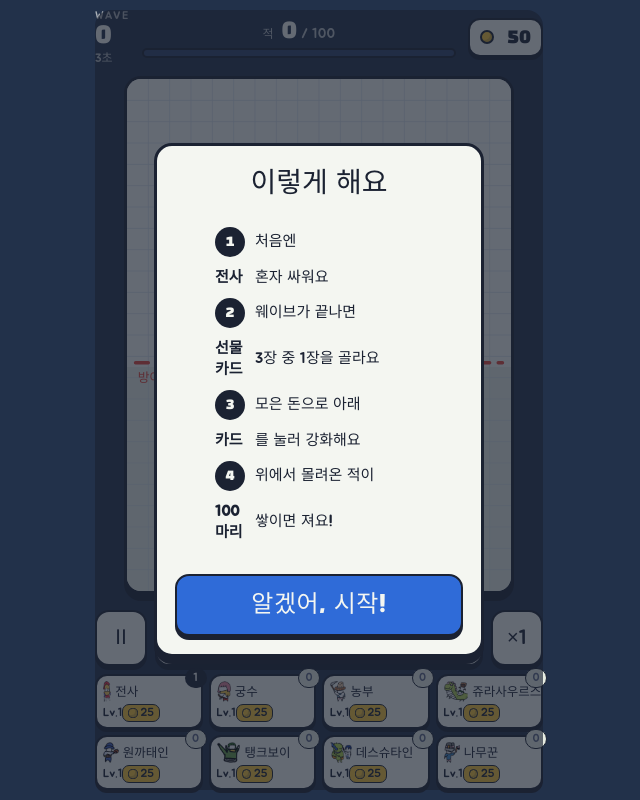
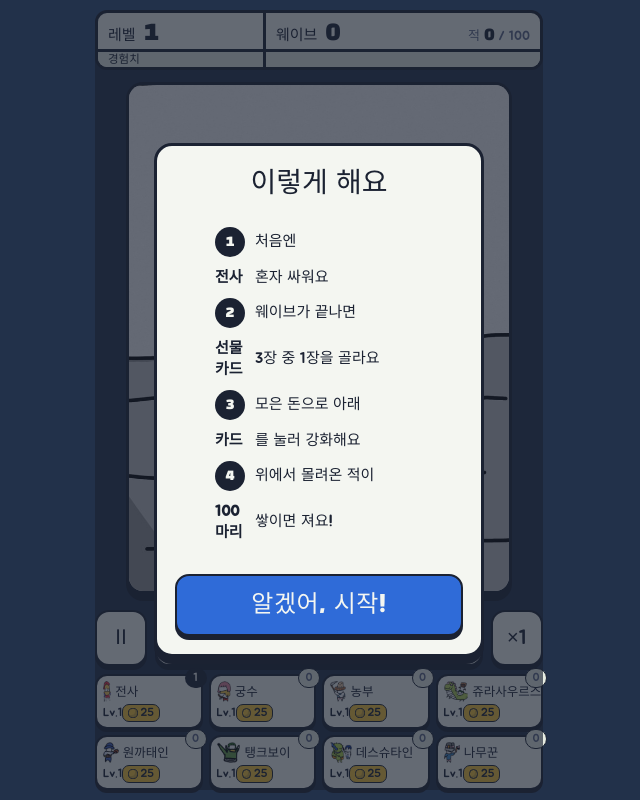
Before and after one commit to kongpot9/tower-defense, a plain HTML site: page new-game/index.html in a window 1280 px wide. Both pictures are taken after a click on the button "전투 시작". Shown: the whole page, without its empty margins (321-961 px from the left). Drawn offline with Linux system fonts and the light colour scheme.

Commit message:
🏰 예준이가 그린 플레이 화면 — 성 밖엔 적, 성 안엔 아군, 위엔 레벨·웨이브 (그림·기획: 구예준)
- 예준이 성 그림을 전장 배경으로, 아군 칸은 성 안 돌바닥으로 내림
- 적은 성벽 앞에서 쌓이고, 임시 터렛은 성가퀴 5자리에
- 위 막대: 레벨 + 경험치 바 | 웨이브 수 (+ 적 수), 돈은 아래 선물 칸으로
- 레벨은 적 1마리 = 경험치 1 (레벨 효과는 예준이가 정할 예정)

Co-Authored-By: Claude Opus 5.5 <noreply@anthropic.com>
Claude-Session: https://claude.ai/code/session_0154SZmUKpk3PfpneAGffqWr

```diff
--- a/new-game/index.html
+++ b/new-game/index.html
@@ -106,25 +106,23 @@ h1,h2,p{margin:0}
 
 /* ---------- battle ---------- */
 #battle{gap:8px}
-.hud{display:grid;grid-template-columns:auto 1fr auto;gap:12px;align-items:center}
-.hud-wave{display:flex;flex-direction:column;line-height:1}
-.hud-wave .lbl{font-size:11px;letter-spacing:.16em;color:color-mix(in srgb,var(--paper) 65%,var(--desk))}
-.hud-wave b{font-family:var(--f-display);font-weight:400;font-size:28px;font-variant-numeric:tabular-nums}
-.hud-wave .time{font-size:12px;color:color-mix(in srgb,var(--paper) 70%,var(--desk));margin-top:3px;font-variant-numeric:tabular-nums}
-.hud-count{display:flex;flex-direction:column;gap:5px}
-.cnt{display:flex;align-items:baseline;justify-content:center;gap:4px;line-height:1}
-.cnt .lbl{font-size:12px;margin-right:4px;color:color-mix(in srgb,var(--paper) 70%,var(--desk))}
-.cnt b{font-family:var(--f-display);font-weight:400;font-size:26px;font-variant-numeric:tabular-nums}
-.cnt span{font-size:14px;color:color-mix(in srgb,var(--paper) 70%,var(--desk))}
-.bar{height:10px;border-radius:6px;background:var(--desk-hi);border:2px solid var(--ink);overflow:hidden}
+.hud{display:grid;grid-template-columns:38% 1fr;background:var(--paper);color:var(--ink);border:3px solid var(--ink);border-radius:12px;overflow:hidden}
+.hud-box{display:flex;flex-direction:column;justify-content:space-between;min-width:0}
+.hud-lv{border-right:3px solid var(--ink)}
+.hb-top{display:flex;align-items:baseline;gap:8px;padding:6px 10px 4px;line-height:1}
+.hb-top .lbl{font-size:15px}
+.hb-top b{font-family:var(--f-display);font-weight:400;font-size:26px;font-variant-numeric:tabular-nums}
+.hb-top .cnt{margin-left:auto;font-size:13px;color:var(--muted);font-variant-numeric:tabular-nums;white-space:nowrap}
+.hb-top .cnt b{font-size:18px;color:var(--ink)}
+.xpbar{position:relative;height:18px;background:var(--paper-2);border-top:3px solid var(--ink)}
+.xpbar i{position:absolute;inset:0 auto 0 0;width:0;background:var(--blue);transition:width .2s}
+.xpbar span{position:relative;display:block;padding-left:10px;font-size:11.5px;line-height:15px;color:var(--ink)}
+.bar{height:18px;background:var(--paper-2);border-top:3px solid var(--ink);overflow:hidden}
 .bar i{display:block;height:100%;width:0;background:var(--green);transition:width .2s}
-.hud-count[data-level="1"] .bar i{background:var(--orange)}
-.hud-count[data-level="2"] .bar i{background:var(--red)}
-.hud-count[data-level="2"] .cnt b{color:var(--red);animation:pulse .5s ease-in-out infinite alternate}
+.hud-wave[data-level="1"] .bar i{background:var(--orange)}
+.hud-wave[data-level="2"] .bar i{background:var(--red)}
+.hud-wave[data-level="2"] .cnt b{color:var(--red)}
 @keyframes pulse{to{transform:scale(1.12)}}
-.hud-gold{display:flex;align-items:center;gap:6px;background:var(--paper);color:var(--ink);border:2.5px solid var(--ink);border-radius:12px;
-  padding:5px 10px;box-shadow:0 3px 0 var(--ink)}
-.hud-gold b{font-family:var(--f-display);font-weight:400;font-size:20px;min-width:2.6ch;text-align:right;font-variant-numeric:tabular-nums}
 .field{flex:1;min-height:0;position:relative;display:flex;align-items:center;justify-content:center}
 #cv{display:block;border-radius:14px;box-shadow:0 0 0 3px var(--ink),0 7px 0 3px var(--ink);touch-action:none;background:var(--paper)}
 .tray{display:flex;flex-direction:column;gap:8px;padding-top:4px}
@@ -132,7 +130,9 @@ h1,h2,p{margin:0}
 .row-main .sq{height:56px}
 .next{height:56px;display:flex;flex-direction:column;justify-content:center;gap:7px;padding:0 14px;background:var(--paper);color:var(--ink);
   border:2.5px solid var(--ink);border-radius:14px;box-shadow:0 4px 0 var(--ink)}
-.next-lbl{font-size:15px;font-variant-numeric:tabular-nums}
+.next-lbl{font-size:14px;font-variant-numeric:tabular-nums;display:flex;justify-content:space-between;align-items:center;gap:8px}
+.next-lbl .g{display:flex;align-items:center;gap:5px}
+.next-lbl .g b{font-family:var(--f-display);font-weight:400;font-size:19px}
 .next-bar{height:9px;border-radius:5px;background:var(--paper-2);border:1.5px solid var(--ink);overflow:hidden}
 .next-bar i{display:block;height:100%;width:0;background:var(--yellow);transition:width .25s linear}
 .rw{width:min(360px,100%);display:flex;flex-direction:column;gap:12px}
@@ -256,12 +256,14 @@ h1,h2,p{margin:0}
   <!-- ===== 전투 ===== -->
   <section id="battle" class="screen" hidden>
     <header class="hud">
-      <div class="hud-wave"><span class="lbl">WAVE</span><b id="hWave">0</b><span class="time" id="hTime">3초</span></div>
-      <div class="hud-count" id="hCountBox" data-level="0">
-        <div class="cnt"><span class="lbl">적</span><b id="hCount">0</b><span>/ 100</span></div>
+      <div class="hud-box hud-lv">
+        <div class="hb-top"><span class="lbl">레벨</span><b id="hLv">1</b></div>
+        <div class="xpbar"><i id="hXp"></i><span>경험치</span></div>
+      </div>
+      <div class="hud-box hud-wave" id="hCountBox" data-level="0">
+        <div class="hb-top"><span class="lbl">웨이브</span><b id="hWave">0</b><span class="cnt">적 <b id="hCount">0</b> / 100</span></div>
         <div class="bar"><i id="hBar"></i></div>
       </div>
-      <div class="hud-gold"><i class="coin"></i><b id="hGold">0</b></div>
     </header>
     <div class="field" id="field">
       <canvas id="cv" aria-label="전장"></canvas>
@@ -275,7 +277,7 @@ h1,h2,p{margin:0}
     <div class="tray">
       <div class="row-main">
         <button class="btn sq" id="bPause" type="button" aria-label="일시정지">Ⅱ</button>
-        <div class="next" id="nextBox"><span class="next-lbl" id="nextLbl">곧 시작</span><span class="next-bar"><i id="nextBar"></i></span></div>
+        <div class="next" id="nextBox"><span class="next-lbl"><span class="g"><i class="coin"></i><b id="hGold">0</b></span><span id="nextLbl">곧 시작</span></span><span class="next-bar"><i id="nextBar"></i></span></div>
         <button class="btn sq" id="bSpeed" type="button" aria-label="배속">×1</button>
       </div>
       <div class="deckbar" id="deckbar"></div>
@@ -314,7 +316,7 @@ h1,h2,p{margin:0}
 
     <div class="ov" id="overOv" hidden>
       <div class="ov-card">
-        <h2 class="go-title">방어선이 무너졌어요!</h2>
+        <h2 class="go-title">성이 무너졌어요!</h2>
         <p class="sub" id="goReason">적이 100마리 쌓였어요</p>
         <div class="go-wave"><small>도달한 웨이브</small><span id="goWave">0</span></div>
         <div class="go-best" id="goBest"></div>
@@ -346,8 +348,8 @@ const UIF = 'Jua,"Apple SD Gothic Neo","Malgun Gothic",sans-serif';
 const DISPF = '"Black Han Sans","Apple SD Gothic Neo","Malgun Gothic",sans-serif';
 
 /* ===== 전장 크기 (논리 좌표) ===== */
-const W = 360, H = 480, WALL_Y = 262;
-const COLS = 5, ROWS = 3, CW = 64, CH = 60, GX = 20, GY = 292, SLOTS = COLS * ROWS;
+const W = 360, H = 480, WALL_Y = 236;   // 적은 성벽(WALL_Y) 앞에서 멈춰요
+const COLS = 5, ROWS = 3, CW = 64, CH = 64, GX = 20, GY = 274, SLOTS = COLS * ROWS;   // 아군 칸은 성 안 돌바닥에
 const slotXY = (i) => ({ x: GX + CW * (i % COLS + 0.5), y: GY + CH * (Math.floor(i / COLS) + 0.5) });
 
 /* ===== 밸런스 (숫자만 바꾸면 게임이 바뀌어요) ===== */
@@ -362,7 +364,7 @@ const BAL = {
   maxEnemies: 100,
   bossEvery: 10, bossHp: 25, bossWeight: 10,
   dmgMul: 1,
-  turretSpots: [135, 225, 45, 315],    // 방어선 위 터렛 자리 4개
+  turretSpots: [189, 130, 256, 50, 321], // 성벽 위 망루 5개 (예준이 그림의 성가퀴 자리)
 };
 
 /* ===== 웨이브 선물: 버프템 · 터렛 (임시 — 예준이가 바꿀 예정) ===== */
@@ -374,8 +376,8 @@ const BUFFS = [
   { id: 'spd',   name: '번개 장갑',   emo: '🧤', color: '#F7D774', base: 0.10, max: 5, d: (v) => '아군 전체 공격 속도 +' + P(v), s: (v) => '+' + P(v) },
   { id: 'rng',   name: '망원경',      emo: '🔭', color: '#9AD3F2', base: 15, max: 5, d: (v) => '아군 전체 사거리 +' + Math.round(v), s: (v) => '+' + Math.round(v) },
   { id: 'gold',  name: '황금 주머니', emo: '👛', color: '#EDD38A', base: 1, max: 3, d: (v) => '적을 처치할 때마다 돈 +' + v, s: (v) => '+' + v },
-  { id: 'thorn', name: '가시 방어선', emo: '🌵', color: '#B5DE85', base: 0.01, max: 3,
-    d: (v) => '방어선에 붙은 적이 1초마다 체력의 ' + P(v) + '를 잃어요 (보스는 4분의 1)', s: (v) => P(v) },
+  { id: 'thorn', name: '가시 성벽', emo: '🌵', color: '#B5DE85', base: 0.01, max: 3,
+    d: (v) => '성벽에 붙은 적이 1초마다 체력의 ' + P(v) + '를 잃어요 (보스는 4분의 1)', s: (v) => P(v) },
   { id: 'chest', name: '보물 상자',   emo: '🎁', color: '#C7A6E6', max: 5, d: (v) => '돈 ' + Math.round(v) + '을 바로 받아요', s: (v) => '돈 ' + Math.round(v) },
 ];
 const buffVal = (b, n = S.stacks[b.id] || 0) => (b.id === 'chest' ? chestGold() : b.base) * (1 + n);
@@ -445,11 +447,12 @@ function newBattle() {
     gold: BAL.startGold, picks: 0, upN: 0, kills: 0, time: 0,
     units: new Array(SLOTS).fill(null), enemies: [], projs: [], fx: [], pools: [],
     levels: {}, count: 0, paused: false, over: false, choosing: false, offer: null, sel: -1, banner: null,
-    buff: { dmg: 0, spd: 0, rng: 0, gold: 0, thorn: 0 }, stacks: {}, turrets: [], turretLv: 1,
+    buff: { dmg: 0, spd: 0, rng: 0, gold: 0, thorn: 0 }, stacks: {}, turrets: [], turretLv: 1, lv: 1, xp: 0,
   });
   S.deck.forEach((id) => { S.levels[id] = 1; });
   placeUnit('sword', 2);
 }
+const xpNeed = () => 10 + 5 * (S.lv - 1);   // 적 1마리 = 경험치 1, 보스 = 10
 const upCost = (id) => BAL.upBase * S.levels[id];
 const lvMult = (id) => Math.pow(BAL.upMult, S.levels[id] - 1);
 const dist2 = (a, b) => (a.x - b.x) ** 2 + (a.y - b.y) ** 2;
@@ -465,7 +468,7 @@ function startWave() {
   if (S.wave > 0) {
     const b = BAL.waveBonus(S.wave);
     S.gold += b;
-    fx({ k: 'text', x: W / 2, y: WALL_Y + 18, s: '웨이브 보상 +' + b, c: YEL, life: 1.4, size: 15 });
+    fx({ k: 'text', x: W / 2, y: WALL_Y - 40, s: '웨이브 보상 +' + b, c: YEL, life: 1.4, size: 15 });
   }
   S.wave++; S.waveT = 0;
   const boss = S.wave % BAL.bossEvery === 0;
@@ -496,6 +499,8 @@ function hurt(e, a, src) {
   if (a > 0.6) e.flash = 0.07;
   if (e.hp <= 0) {
     e.dead = true; S.kills++;
+    S.xp += e.boss ? 10 : 1;
+    while (S.xp >= xpNeed()) { S.xp -= xpNeed(); S.lv++; fx({ k: 'text', x: W / 2, y: 140, s: '레벨 업! Lv.' + S.lv, c: BLUE, life: 1.3, size: 20 }); }
     S.gold += (e.boss ? BAL.bossGold : BAL.killGold) + S.buff.gold;
     const n = e.boss ? 18 : 5;
     if (S.fx.length < 500) {
@@ -744,7 +749,7 @@ function offerHTML(o, i) {
     const full = S.turrets.length >= BAL.turretSpots.length;
     ico = '<span class="rc-ico" style="--c:#C9CDDA">' + TURRET.emo + '</span>';
     name = TURRET.name + (full ? ' 강화' : ' 설치'); tag = '<span class="rc-tag turret">터렛</span>';
-    desc = full ? '모든 터렛 데미지 ×1.3' : '방어선 위에 터렛을 세워요. 다가오는 적을 자동으로 쏴요';
+    desc = full ? '모든 터렛 데미지 ×1.3' : '성벽 위에 터렛을 세워요. 다가오는 적을 자동으로 쏴요';
     note = '터렛 ' + S.turrets.length + '/' + BAL.turretSpots.length + (S.turretLv > 1 ? ' · Lv.' + S.turretLv : '');
   }
   return '<button class="rc" type="button" data-i="' + i + '">' + ico +
@@ -770,11 +775,11 @@ function pick(i) {
     const v = buffVal(BUFF_BY[o.id]);
     if (o.id === 'chest') S.gold += v; else S.buff[o.id] += v;
     S.stacks[o.id] = (S.stacks[o.id] || 0) + 1;
-    fx({ k: 'text', x: W / 2, y: WALL_Y + 24, s: BUFF_BY[o.id].name + '!', c: YEL, life: 1.4, size: 16 });
+    fx({ k: 'text', x: W / 2, y: WALL_Y - 60, s: BUFF_BY[o.id].name + '!', c: YEL, life: 1.4, size: 16 });
   } else if (S.turrets.length < BAL.turretSpots.length) {
     const x = BAL.turretSpots[S.turrets.length];
-    S.turrets.push({ x, y: WALL_Y + 4, cd: 0.4, a: -Math.PI / 2, anim: 0, born: 0 });
-    fx({ k: 'pop', x, y: WALL_Y + 4, life: 0.45 });
+    S.turrets.push({ x, y: WALL_Y - 4, cd: 0.4, a: -Math.PI / 2, anim: 0, born: 0 });
+    fx({ k: 'pop', x, y: WALL_Y - 4, life: 0.45 });
   } else {
     S.turretLv++;
     for (const tu of S.turrets) { tu.anim = 0.25; fx({ k: 'text', x: tu.x, y: tu.y - 22, s: 'Lv.' + S.turretLv, c: BLUE, life: 0.9, size: 14 }); }
@@ -822,6 +827,7 @@ function onTap(x, y) {
 /* ===== 그리기 ===== */
 const cv = $('#cv'), ctx = cv.getContext('2d'), field = $('#field');
 const bg = document.createElement('canvas'), bgx = bg.getContext('2d');
+const FIELD = new Image(); FIELD.onload = () => layout(); FIELD.src = 'art/field.jpg';
 let SC = 1, DPR = 1;
 function layout() {
   if (S.screen !== 'battle') return;
@@ -832,18 +838,13 @@ function layout() {
   cv.width = Math.round(W * SC * DPR); cv.height = Math.round(H * SC * DPR);
   bg.width = cv.width; bg.height = cv.height;
   bgx.setTransform(SC * DPR, 0, 0, SC * DPR, 0, 0);
-  bgx.fillStyle = PAPER; bgx.fillRect(0, 0, W, H);
-  bgx.fillStyle = PAPER2; bgx.fillRect(0, WALL_Y + 8, W, H - WALL_Y - 8);
-  bgx.strokeStyle = GRIDC; bgx.lineWidth = 0.7;
-  bgx.beginPath();
-  for (let x = 20; x < W; x += 20) { bgx.moveTo(x, 0); bgx.lineTo(x, H); }
-  for (let y = 20; y < H; y += 20) { bgx.moveTo(0, y); bgx.lineTo(W, y); }
-  bgx.stroke();
-  // 방어선
-  bgx.strokeStyle = RED; bgx.lineWidth = 3.2; bgx.lineCap = 'round'; bgx.setLineDash([12, 8]);
-  bgx.beginPath(); bgx.moveTo(8, WALL_Y + 4); bgx.lineTo(W - 8, WALL_Y + 4); bgx.stroke(); bgx.setLineDash([]);
-  bgx.fillStyle = RED; bgx.font = '12px ' + UIF; bgx.textAlign = 'left'; bgx.textBaseline = 'middle';
-  bgx.fillText('방어선', 10, WALL_Y + 18);
+  if (FIELD.complete && FIELD.naturalWidth) {
+    bgx.drawImage(FIELD, 0, 0, W, H);            // 예준이가 그린 성
+  } else {
+    bgx.fillStyle = PAPER; bgx.fillRect(0, 0, W, H);
+    bgx.fillStyle = PAPER2; bgx.fillRect(0, WALL_Y + 10, W, H - WALL_Y - 10);
+    bgx.strokeStyle = INK; bgx.lineWidth = 2.5; bgx.beginPath(); bgx.moveTo(0, WALL_Y + 10); bgx.lineTo(W, WALL_Y + 10); bgx.stroke();
+  }
   if (S.sel >= 0) showPop();
 }
 function circle(c, x, y, r) { c.beginPath(); c.arc(x, y, r, 0, Math.PI * 2); }
@@ -1063,7 +1064,7 @@ function render() {
     if (S.units[i]) continue;
     const p = slotXY(i);
     c.save();
-    c.strokeStyle = S.sel >= 0 ? BLUE : 'rgba(27,34,50,.2)';
+    c.strokeStyle = S.sel >= 0 ? BLUE : 'rgba(27,34,50,.35)';
     c.lineWidth = S.sel >= 0 ? 2 : 1.4; c.setLineDash([5, 5]);
     c.beginPath(); c.roundRect ? c.roundRect(p.x - 25, p.y - 24, 50, 48, 10) : c.rect(p.x - 25, p.y - 24, 50, 48); c.stroke();
     c.restore();
@@ -1157,13 +1158,15 @@ function buildDeckBar() {
 let deckEls = [];
 deckbar.addEventListener('click', (e) => { const b = e.target.closest('.dcard'); if (b) upgrade(b.dataset.id, b); });
 
-const hWave = $('#hWave'), hTime = $('#hTime'), hCount = $('#hCount'), hBar = $('#hBar'), hCountBox = $('#hCountBox'),
+const hLv = $('#hLv'), hXp = $('#hXp'), hWave = $('#hWave'), hCount = $('#hCount'), hBar = $('#hBar'), hCountBox = $('#hCountBox'),
       hGold = $('#hGold'), nextLbl = $('#nextLbl'), nextBar = $('#nextBar');
 const ui = {};
 function setT(el, key, v) { if (ui[key] !== v) { ui[key] = v; el.textContent = v; } }
 function syncHUD() {
   setT(hWave, 'w', String(S.wave));
-  setT(hTime, 't', Math.max(0, Math.ceil(BAL.waveLen - S.waveT)) + '초');
+  setT(hLv, 'lv', String(S.lv));
+  const xp = Math.round(Math.min(1, S.xp / xpNeed()) * 100);
+  if (ui.xp !== xp) { ui.xp = xp; hXp.style.width = xp + '%'; }
   setT(hCount, 'c', String(S.count));
   const pct = Math.round(Math.min(100, S.count / BAL.maxEnemies * 100));
   if (ui.pct !== pct) { ui.pct = pct; hBar.style.width = pct + '%'; }
```
Also changed, not shown: new-game/art/field.jpg (added), new-game/art/src/field.jpg (added), 1 other file.
